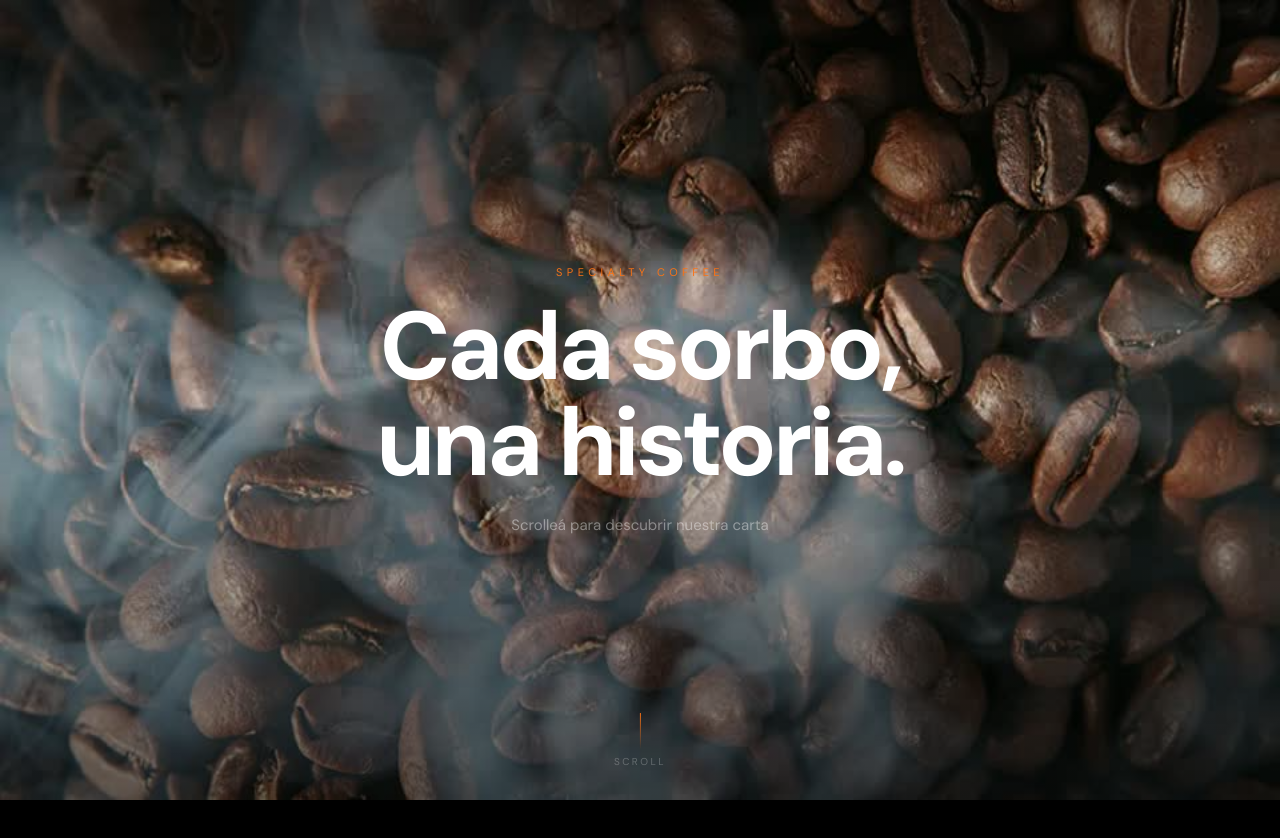
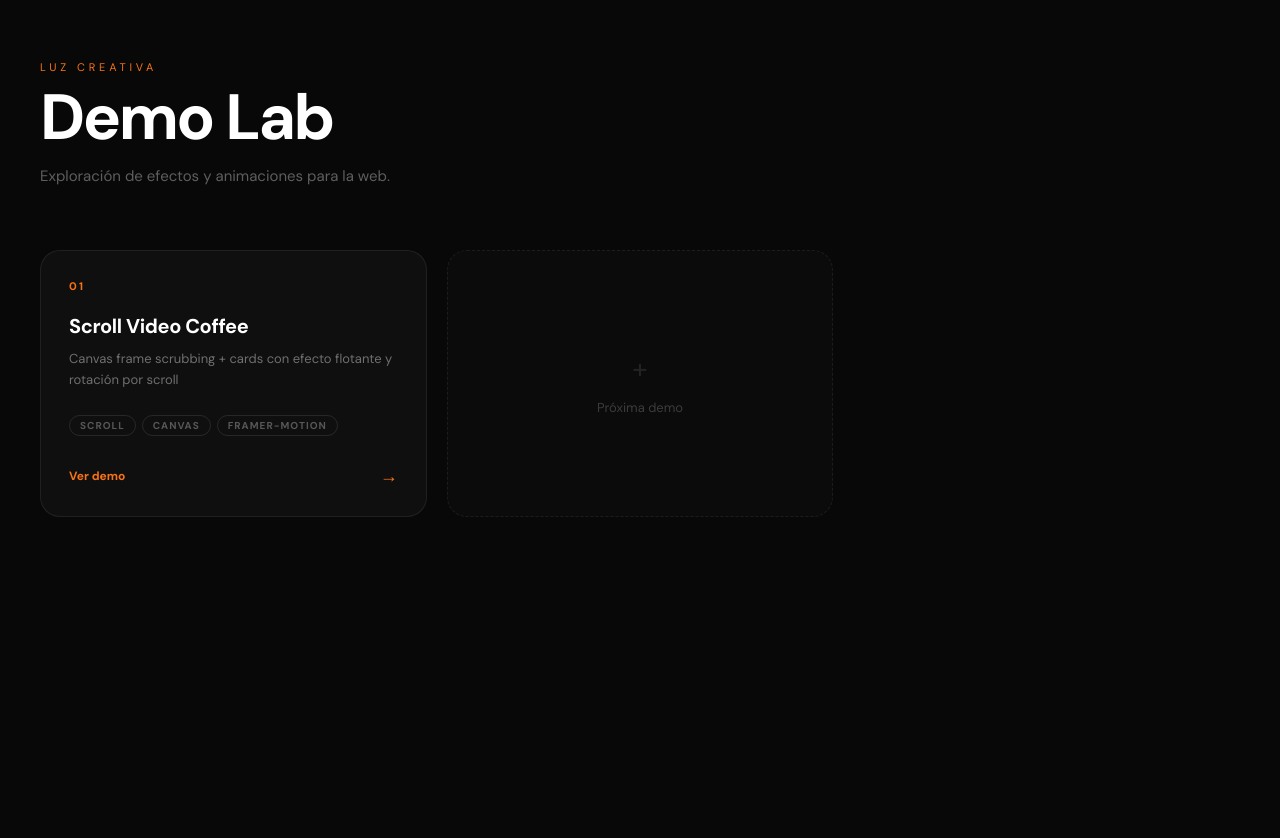
Before and after one commit to candelarialacampagne-coder/scroll-video-coffee-landing, a React (Vite) app: page / in a window 1280 px wide. Shown: the top 838 px of the page. After the commit the page ends 800 px from the top, so only its background shows below. Built offline with nearby package versions, Linux system fonts and the light colour scheme.

Commit message:
refactor: multi-demo structure with Demo Lab home

```diff
--- a/package.json
+++ b/package.json
@@ -12,7 +12,8 @@
   "dependencies": {
     "framer-motion": "^12.40.0",
     "react": "^18.2.0",
-    "react-dom": "^18.2.0"
+    "react-dom": "^18.2.0",
+    "react-router-dom": "^7.17.0"
   },
   "devDependencies": {
     "@types/react": "^18.2.15",
--- a/src/App.jsx
+++ b/src/App.jsx
@@ -1,7 +1,14 @@
-import ScrollVideoLanding from './components/ScrollVideoLanding'
+import { BrowserRouter, Routes, Route } from 'react-router-dom'
+import Home from './Home'
+import ScrollVideoLanding from './demos/01-scroll-coffee/ScrollVideoLanding'
 
-function App() {
-  return <ScrollVideoLanding />
+export default function App() {
+  return (
+    <BrowserRouter>
+      <Routes>
+        <Route path="/" element={<Home />} />
+        <Route path="/demo/scroll-coffee" element={<ScrollVideoLanding />} />
+      </Routes>
+    </BrowserRouter>
+  )
 }
-
-export default App
--- /dev/null
+++ b/src/Home.jsx
@@ -0,0 +1,139 @@
+import { useNavigate } from 'react-router-dom'
+import { motion } from 'framer-motion'
+import { DEMOS } from './demos/index.js'
+
+export default function Home() {
+  const navigate = useNavigate()
+
+  return (
+    <div style={{
+      minHeight: '100vh', background: '#080808',
+      fontFamily: "'DM Sans', sans-serif",
+      padding: '60px 40px',
+    }}>
+      {/* Header */}
+      <motion.div
+        initial={{ opacity: 0, y: 24 }}
+        animate={{ opacity: 1, y: 0 }}
+        transition={{ duration: 0.7, ease: [0.16, 1, 0.3, 1] }}
+        style={{ marginBottom: 64 }}
+      >
+        <p style={{ fontSize: 11, letterSpacing: '0.35em', textTransform: 'uppercase', color: '#F97316', margin: '0 0 12px' }}>
+          Luz Creativa
+        </p>
+        <h1 style={{
+          fontSize: 'clamp(36px, 5vw, 64px)', fontWeight: 700,
+          color: '#fff', letterSpacing: '-0.04em', lineHeight: 1,
+          margin: '0 0 16px',
+        }}>
+          Demo Lab
+        </h1>
+        <p style={{ fontSize: 15, color: 'rgba(255,255,255,0.35)', margin: 0 }}>
+          Exploración de efectos y animaciones para la web.
+        </p>
+      </motion.div>
+
+      {/* Demo grid */}
+      <div style={{
+        display: 'grid',
+        gridTemplateColumns: 'repeat(auto-fill, minmax(300px, 1fr))',
+        gap: 20,
+        maxWidth: 1200,
+      }}>
+        {DEMOS.map((demo, i) => (
+          <motion.div
+            key={demo.id}
+            initial={{ opacity: 0, y: 32 }}
+            animate={{ opacity: 1, y: 0 }}
+            transition={{ duration: 0.6, delay: i * 0.1, ease: [0.16, 1, 0.3, 1] }}
+            onClick={() => navigate(demo.path)}
+            style={{
+              background: 'rgba(255,255,255,0.03)',
+              border: '1px solid rgba(255,255,255,0.07)',
+              borderRadius: 20, padding: '28px',
+              cursor: 'pointer',
+              transition: 'border-color 0.2s, background 0.2s, transform 0.2s',
+            }}
+            whileHover={{ scale: 1.02 }}
+            onMouseEnter={e => {
+              e.currentTarget.style.borderColor = `${demo.color}55`
+              e.currentTarget.style.background = `${demo.color}08`
+            }}
+            onMouseLeave={e => {
+              e.currentTarget.style.borderColor = 'rgba(255,255,255,0.07)'
+              e.currentTarget.style.background = 'rgba(255,255,255,0.03)'
+            }}
+          >
+            {/* Number */}
+            <p style={{
+              fontSize: 11, fontWeight: 700, letterSpacing: '0.2em',
+              color: demo.color, margin: '0 0 20px',
+            }}>
+              {String(i + 1).padStart(2, '0')}
+            </p>
+
+            <h2 style={{
+              fontSize: 20, fontWeight: 700, color: '#fff',
+              letterSpacing: '-0.02em', margin: '0 0 10px',
+            }}>
+              {demo.title}
+            </h2>
+
+            <p style={{
+              fontSize: 13, color: 'rgba(255,255,255,0.4)',
+              lineHeight: 1.6, margin: '0 0 24px',
+            }}>
+              {demo.description}
+            </p>
+
+            {/* Tags */}
+            <div style={{ display: 'flex', gap: 6, flexWrap: 'wrap' }}>
+              {demo.tags.map(tag => (
+                <span key={tag} style={{
+                  fontSize: 10, fontWeight: 600, letterSpacing: '0.1em',
+                  textTransform: 'uppercase',
+                  color: 'rgba(255,255,255,0.3)',
+                  border: '1px solid rgba(255,255,255,0.1)',
+                  borderRadius: 999, padding: '3px 10px',
+                }}>
+                  {tag}
+                </span>
+              ))}
+            </div>
+
+            {/* Arrow */}
+            <div style={{
+              marginTop: 28, display: 'flex', alignItems: 'center',
+              justifyContent: 'space-between',
+            }}>
+              <span style={{ fontSize: 12, color: demo.color, fontWeight: 600 }}>
+                Ver demo
+              </span>
+              <span style={{ color: demo.color, fontSize: 18 }}>→</span>
+            </div>
+          </motion.div>
+        ))}
+
+        {/* Placeholder — próxima demo */}
+        <motion.div
+          initial={{ opacity: 0, y: 32 }}
+          animate={{ opacity: 1, y: 0 }}
+          transition={{ duration: 0.6, delay: DEMOS.length * 0.1 }}
+          style={{
+            background: 'rgba(255,255,255,0.015)',
+            border: '1px dashed rgba(255,255,255,0.07)',
+            borderRadius: 20, padding: '28px',
+            display: 'flex', flexDirection: 'column',
+            alignItems: 'center', justifyContent: 'center',
+            minHeight: 200, gap: 12,
+          }}
+        >
+          <span style={{ fontSize: 28, color: 'rgba(255,255,255,0.1)' }}>+</span>
+          <p style={{ fontSize: 13, color: 'rgba(255,255,255,0.2)', margin: 0 }}>
+            Próxima demo
+          </p>
+        </motion.div>
+      </div>
+    </div>
+  )
+}
--- a/src/components/ScrollVideoLanding.jsx
+++ b/src/demos/01-scroll-coffee/ScrollVideoLanding.jsx
@@ -1,5 +1,6 @@
 import { useEffect, useRef, useState } from 'react'
 import { useScroll, useMotionValueEvent, useTransform, motion } from 'framer-motion'
+import { useNavigate } from 'react-router-dom'
 
 const TOTAL_FRAMES = 259
 const FRAMES_PATH = '/frames/frame_'
@@ -77,6 +78,7 @@ function preloadFrames(onProgress) {
 }
 
 export default function ScrollVideoLanding() {
+  const navigate = useNavigate()
   const containerRef = useRef(null)
   const canvasRef = useRef(null)
   const framesRef = useRef([])
@@ -148,6 +150,31 @@ export default function ScrollVideoLanding() {
             background: 'linear-gradient(90deg, #92400e, #F97316, #fbbf24)',
             scaleX: scrollYProgress,
           }} />
+
+          {/* Back button */}
+          <button
+            onClick={() => navigate('/')}
+            style={{
+              position: 'absolute', top: 28, left: 28,
+              background: 'rgba(0,0,0,0.45)',
+              border: '1px solid rgba(255,255,255,0.1)',
+              borderRadius: 999, padding: '7px 16px',
+              color: 'rgba(255,255,255,0.6)', fontSize: 12,
+              cursor: 'pointer', backdropFilter: 'blur(10px)',
+              transition: 'color 0.2s, border-color 0.2s',
+              zIndex: 50,
+            }}
+            onMouseEnter={e => {
+              e.currentTarget.style.color = '#fff'
+              e.currentTarget.style.borderColor = 'rgba(255,255,255,0.3)'
+            }}
+            onMouseLeave={e => {
+              e.currentTarget.style.color = 'rgba(255,255,255,0.6)'
+              e.currentTarget.style.borderColor = 'rgba(255,255,255,0.1)'
+            }}
+          >
+            ← Demo Lab
+          </button>
 
           {/* Scroll hint */}
           <ScrollHint scrollYProgress={scrollYProgress} />
--- /dev/null
+++ b/src/demos/index.js
@@ -0,0 +1,11 @@
+export const DEMOS = [
+  {
+    id: '01-scroll-coffee',
+    title: 'Scroll Video Coffee',
+    description: 'Canvas frame scrubbing + cards con efecto flotante y rotación por scroll',
+    tags: ['scroll', 'canvas', 'framer-motion'],
+    path: '/demo/scroll-coffee',
+    color: '#F97316',
+  },
+  // Próximas demos se agregan acá
+]
```
Also changed, not shown: 1 other file (tests, documents, lock files or other folders).
